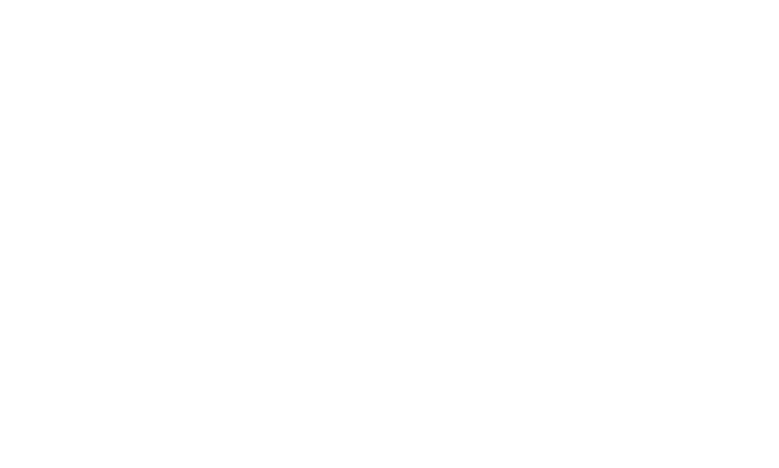
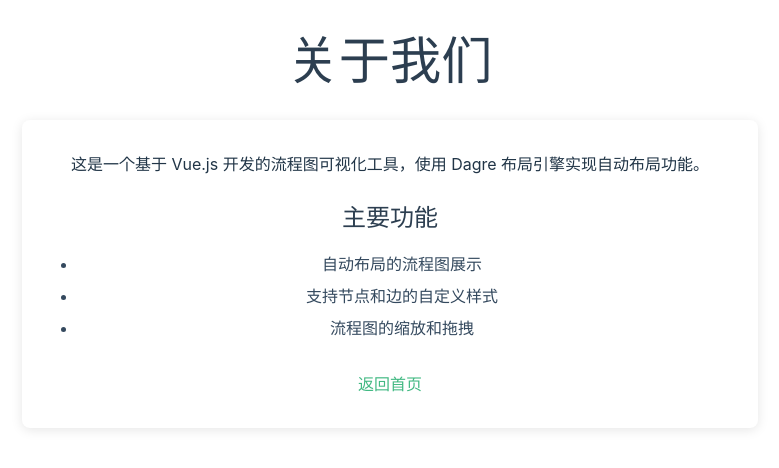
Before and after one commit to yingrong/darge-antg6, a Vue app: page /about in a window 1280 px wide. Before the commit this address had no page. Shown: the top 468 px of the page, without its empty margins (250-1029 px from the left). Built offline with nearby package versions, Linux system fonts and the light colour scheme.

Commit message:
feat: add About view and route

```diff
--- a/src/App.vue
+++ b/src/App.vue
@@ -4,6 +4,7 @@
 
 <style>
 #app {
+  width: 100vw;
   height: 100vh;
   margin: 0;
   padding: 0;
--- a/src/router/index.ts
+++ b/src/router/index.ts
@@ -6,6 +6,11 @@
     path: '/',
     name: 'Home',
     component: () => import('../views/Home.vue')
+  },
+  {
+    path: '/about',
+    name: 'About',
+    component: () => import('../views/About.vue')
   }
 ]
 
--- /dev/null
+++ b/src/views/About.vue
@@ -0,0 +1,72 @@
+<template>
+  <div class="about">
+    <h1>关于我们</h1>
+    <div class="content">
+      <p>这是一个基于 Vue.js 开发的流程图可视化工具，使用 Dagre 布局引擎实现自动布局功能。</p>
+      <h2>主要功能</h2>
+      <ul>
+        <li>自动布局的流程图展示</li>
+        <li>支持节点和边的自定义样式</li>
+        <li>流程图的缩放和拖拽</li>
+      </ul>
+      <div class="back-link">
+        <router-link to="/">返回首页</router-link>
+      </div>
+    </div>
+  </div>
+</template>
+
+<script>
+export default {
+  name: 'About'
+}
+</script>
+
+<style scoped>
+.about {
+  padding: 2rem;
+  max-width: 800px;
+  margin: 0 auto;
+}
+
+h1 {
+  color: #2c3e50;
+  margin-bottom: 2rem;
+}
+
+.content {
+  background: #fff;
+  padding: 2rem;
+  border-radius: 8px;
+  box-shadow: 0 2px 12px rgba(0, 0, 0, 0.1);
+}
+
+h2 {
+  color: #2c3e50;
+  margin: 1.5rem 0 1rem;
+}
+
+ul {
+  padding-left: 1.5rem;
+}
+
+li {
+  margin: 0.5rem 0;
+  color: #34495e;
+}
+
+.back-link {
+  margin-top: 2rem;
+  text-align: center;
+}
+
+.back-link a {
+  color: #42b983;
+  text-decoration: none;
+  font-weight: bold;
+}
+
+.back-link a:hover {
+  text-decoration: underline;
+}
+</style>
--- a/src/views/Home.vue
+++ b/src/views/Home.vue
@@ -9,9 +9,13 @@
           mode="horizontal"
           :style="{ lineHeight: '64px' }"
         >
-          <a-menu-item key="1">首页</a-menu-item>
+          <a-menu-item key="1">
+            <router-link to="/">首页</router-link>
+          </a-menu-item>
           <a-menu-item key="2">功能</a-menu-item>
-          <a-menu-item key="3">关于</a-menu-item>
+          <a-menu-item key="3">
+            <router-link to="/about">关于</router-link>
+          </a-menu-item>
         </a-menu>
       </a-layout-header>
       <a-layout-content style="padding: 0 50px">
@@ -23,7 +27,7 @@
         </div>
       </a-layout-content>
       <a-layout-footer style="text-align: center">
-        ©2024 Created by Your Company
+        2024 Created by Your Company
       </a-layout-footer>
     </a-layout>
   </div>
```
